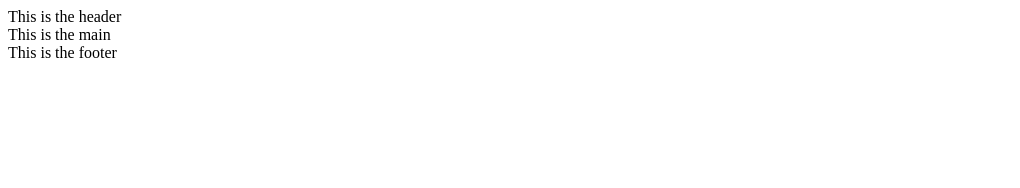
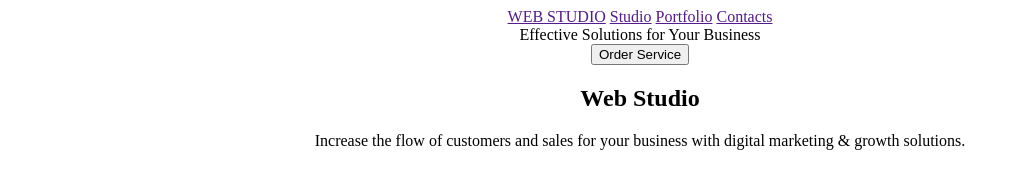
Before and after one commit to rlmgtr/goit-markup-hw-01, a plain HTML site: page index.html in a window 1280 px wide. Shown: the whole page, without its empty margins (0-1020 px from the left). Drawn offline with Linux system fonts and the light colour scheme.

Commit message:
Commit 3
Followed instructions - wip

```diff
--- a/index.html
+++ b/index.html
@@ -5,8 +5,20 @@
     <meta name="viewport" content="width=device-width, initial-scale=1.0" />
     <title>Document</title>
   </head>
-  <header>This is the header</header>
-  <main>This is the main</main>
-  <footer>This is the footer</footer>
+  <header><center>
+      <a href="">WEB STUDIO</a>
+      <a href="">Studio</a>
+      <a href="">Portfolio</a>
+      <a href="">Contacts</a>
+    </nav>
+  </header>
+  <main>
+    <center>Effective Solutions for Your Business
+    <center><button type="">Order Service</button>
+  <footer><h2>Web Studio</h2>
+  <p>Increase the flow of customers and sales for your business with digital marketing & growth solutions.</p>
+
+  </footer>
   <body></body>
+</center>
 </html>
```
